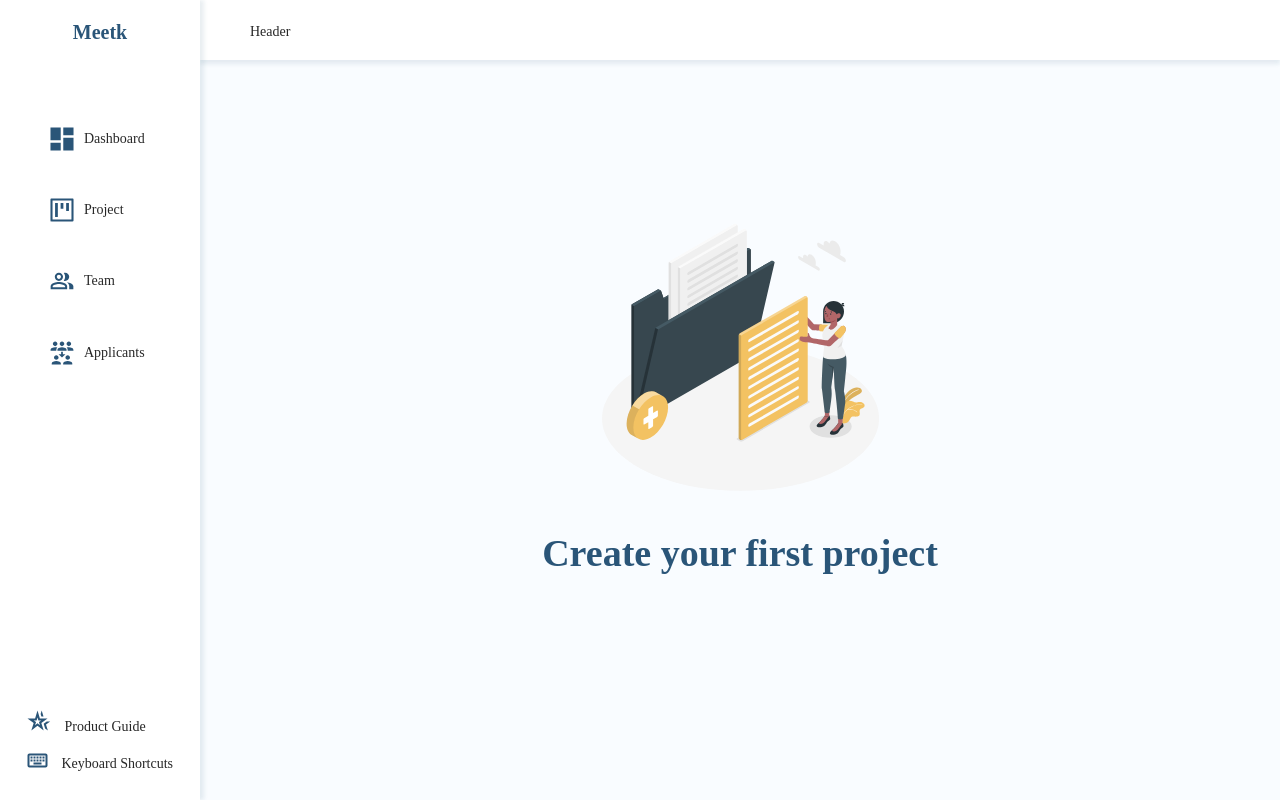
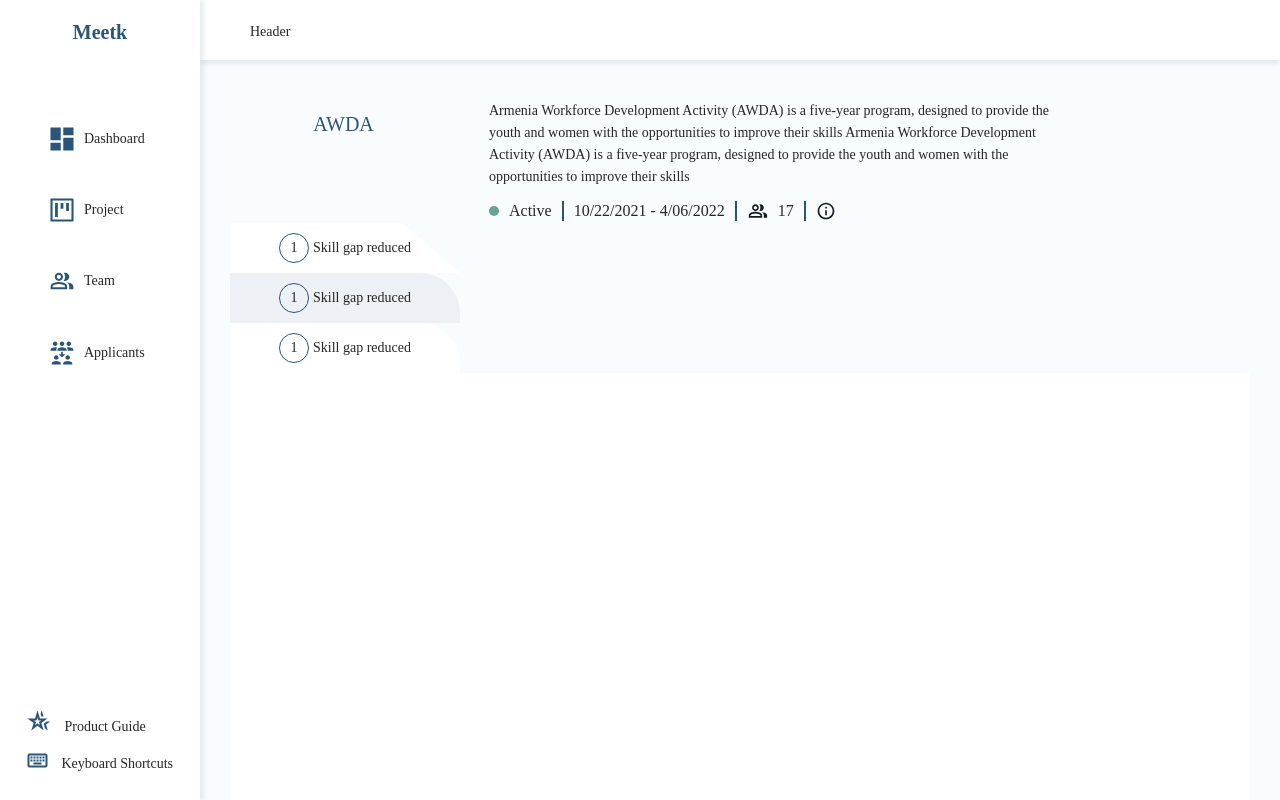
Before and after one commit to vlo111/kpi, a React (Create React App) app: page / in a window 1280 px wide. Built offline with nearby package versions, Linux system fonts and the light colour scheme.

Commit message:
project ui

```diff
--- a/src/components/Project/CreateProject/index.tsx
+++ b/src/components/Project/CreateProject/index.tsx
@@ -1,23 +1,75 @@
 import React, { useEffect } from 'react'
-import { ReactComponent as CreateProjectSvg } from '../../../assets/icons/create-project.svg'
+// import { ReactComponent as CreateProjectSvg } from '../../../assets/icons/create-project.svg'
 import styled from 'styled-components'
 import { LayoutElement, StepProps } from '../../../types/project'
+import { ReactComponent as People } from '../../../assets/icons/people.svg'
+import { ReactComponent as Warning } from '../../../assets/icons/projectWarning.svg'
 
-const Container = styled.div`
+// const Container = styled.div`
+//   display: flex;
+//   justify-content: center;
+//   align-items: center;
+//   flex-direction: column;
+//   gap: 10px;
+//   margin-top: -45px;
+//   height: 100%;
+//   cursor: pointer;
+
+//   .create-project-text {
+//     font-weight: var(--font-bold);
+//     font-size: var(--large-font-size);
+//     color: var(--dark-border-ultramarine);
+//   }
+// `
+
+const Wrapper = styled.div`
+  height: '100%';
+  padding: 10px 0 0 0;
+`
+const FlexWrap = styled.div`
+   display: flex;
+   gap: 9vw;
+`
+const ProjectName = styled.div`
+   font-size: 20px;
+   color: #2A5578;
+   padding: 9px 0 0 0;
+   padding-left: 6.5vw;
+`
+const ProjectDescription = styled.div`
+  max-width: 44vw;
+  font-size: var(--font-size-semismall);
+`
+const ProjectInfoContainer = styled.div`
   display: flex;
-  justify-content: center;
-  align-items: center;
   flex-direction: column;
   gap: 10px;
-  margin-top: -45px;
-  height: 100%;
-  cursor: pointer;
+`
+const ProjectInformation = styled.div`
+   display: flex;
+   align-items: center;
+   gap: 10px;
+`
 
-  .create-project-text {
-    font-weight: var(--font-bold);
-    font-size: var(--large-font-size);
-    color: var(--dark-border-ultramarine);
-  }
+const Circle = styled.div`
+  width: 10px;
+  height: 10px;
+  border-radius: 100%;
+  background: #68A395;
+`
+const VerticalLine = styled.div`
+  width: 2px;
+  height: 20px;
+  background: #2A5578;
+`
+const Status = styled.div`
+  font-size: var( --base-font-size);
+`
+const Date = styled.div`
+  font-size: var( --base-font-size);
+`
+const PeopleCount = styled.div`
+  font-size: var( --base-font-size);
 `
 
 export const CreateProject: React.FC<StepProps> = ({ setStep }) => {
@@ -35,9 +87,46 @@ export const CreateProject: React.FC<StepProps> = ({ setStep }) => {
   }, [])
 
   return (
-        <Container onClick={() => setStep(true)}>
-            <CreateProjectSvg/>
-            <span className="create-project-text">Create your first project</span>
-        </Container>
+    // <Container onClick={() => setStep(true)}>
+    //     <CreateProjectSvg/>
+    //     <span className="create-project-text">Create your first project</span>
+    // </Container>
+    <Wrapper>
+      <FlexWrap>
+        <ProjectName>AWDA</ProjectName>
+        <ProjectInfoContainer>
+          <ProjectDescription>
+            Armenia Workforce Development Activity (AWDA) is a five-year program, designed to provide the youth and women with the opportunities to improve their skills
+            Armenia Workforce Development Activity (AWDA) is a five-year program, designed to provide the youth and women with the opportunities to improve their skills
+          </ProjectDescription>
+          <ProjectInformation>
+            <Circle />
+            <Status>Active</Status>
+            <VerticalLine />
+            <Date>10/22/2021 - 4/06/2022</Date>
+            <VerticalLine />
+            <People />
+            <PeopleCount>17</PeopleCount>
+            <VerticalLine />
+            <Warning />
+          </ProjectInformation>
+        </ProjectInfoContainer>
+      </FlexWrap>
+      <div style={ { position: 'relative' } }>
+        <div style={ { display: 'flex', background: '#FFFFFF', height: '50px', alignItems: 'center', justifyContent: 'center', borderRadius: '0px 40px 0px 0px', width: '230px', clipPath: 'polygon(0 0, 0 100%, 100% 100%, 100% 100%, 75% 0)', top: 0 } }>
+          <div style={ { width: '30px', height: '30px', border: '1px solid #2A5578', borderRadius: '100%', display: 'flex', alignItems: 'center', justifyContent: 'center' } }>1</div>
+           <span style={ { paddingLeft: '4px' } }>Skill gap reduced</span>
+          </div>
+          <div style={ { display: 'flex', background: '#EDF0F4', height: '50px', alignItems: 'center', justifyContent: 'center', borderRadius: '0px 40px 0px 0px', width: '230px', top: 0, left: '175px' } }>
+          <div style={ { width: '30px', height: '30px', border: '1px solid #2A5578', borderRadius: '100%', display: 'flex', alignItems: 'center', justifyContent: 'center' } }>1</div>
+           <span style={ { paddingLeft: '4px' } }>Skill gap reduced</span>
+          </div>
+          <div style={ { display: 'flex', background: '#FFFFFF', height: '50px', alignItems: 'center', justifyContent: 'center', borderRadius: '0px 40px 0px 0px', width: '230px', top: 0, left: '350px' } }>
+          <div style={ { width: '30px', height: '30px', border: '1px solid #2A5578', borderRadius: '100%', display: 'flex', alignItems: 'center', justifyContent: 'center' } }>1</div>
+           <span style={ { paddingLeft: '4px' } }>Skill gap reduced</span>
+          </div>
+        <div style={ { background: '#FFFFFF', minHeight: '70vh' } }></div>
+      </div>
+    </Wrapper>
   )
 }
--- a/src/components/Project/Steps/Action/index.tsx
+++ b/src/components/Project/Steps/Action/index.tsx
@@ -21,7 +21,7 @@ const StepContainer: React.FC<IStepAction> = ({
   onSubmit
 }) => {
   const next: HandleSubmit = () => {
-    onSubmit(current + 1)
+    onSubmit(+current + 1)
   }
 
   const prev: HandleSubmit = () => {
--- a/src/components/Project/Steps/GeneralInfo/index.tsx
+++ b/src/components/Project/Steps/GeneralInfo/index.tsx
@@ -163,7 +163,7 @@ const GeneralInfo: React.FC = () => {
             </Picker>
             <Managers>
                 <Form.Item name="managers" label="Project Manager">
-                    {managers.map((m) => (
+                    {managers.map((m: { firstName: string, lastName: string, id: string }) => (
                         <div key={m.id} onClick={() => editManager(m.id)}>
                             <ManagerIcon letter={`${m.firstName[0]}${m.lastName[0]}`}/>
                         </div>
```
Also changed, not shown: src/assets/icons/people.svg (added), src/assets/icons/projectWarning.svg (added).
